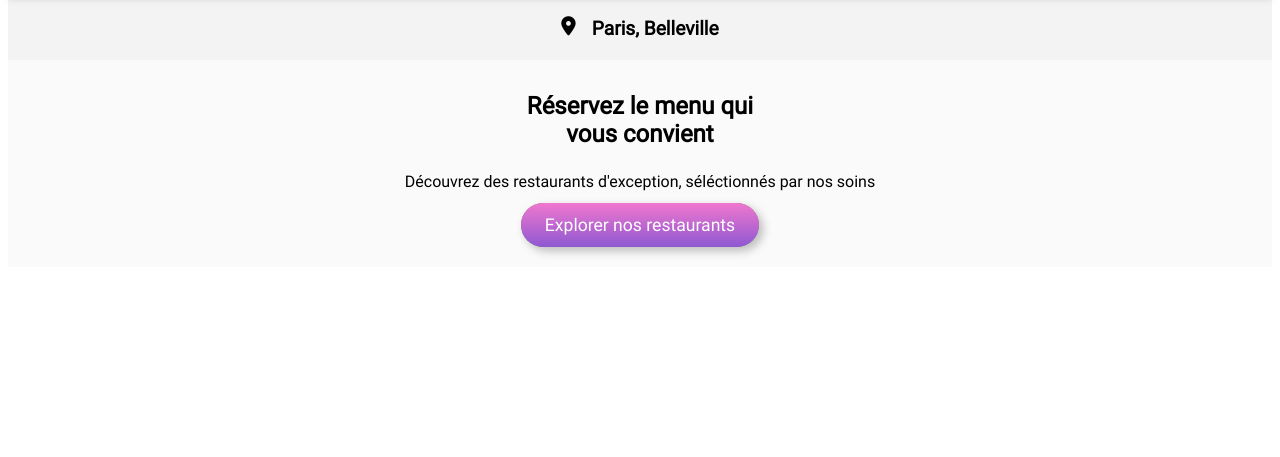
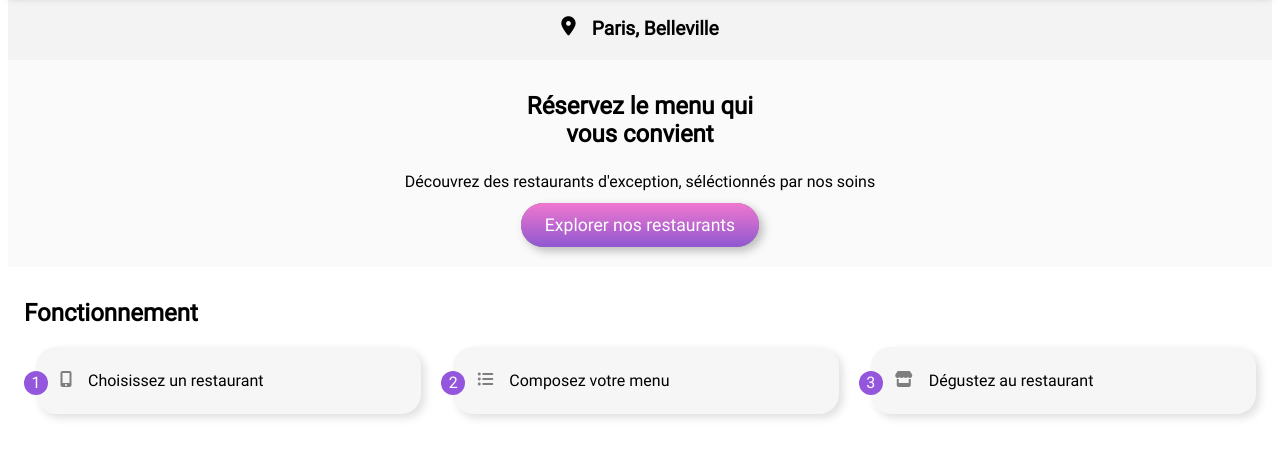
Before and after one commit to BoogieBack1/HichamZGHIGHAD_3_10022022, a website: page index.html in a window 1280 px wide. Shown: the part 81-538 px from the top of the page. Drawn offline with Linux system fonts and the light colour scheme.

Commit message:
ajout img file

```diff
--- a/index.html
+++ b/index.html
@@ -30,6 +30,25 @@
          <a class="hero__btn">
            Explorer nos restaurants
          </a>
+      </section>
+      <section class="tuto">
+         <div class="container">
+           <h2 class="tuto__title">Fonctionnement</h2>
+           <ol class="tuto__steps">
+             <li class="tuto__step">
+               <i class="tuto__icon fas fa-mobile-alt"></i>
+               <span class="text">Choisissez un restaurant</span>
+             </li>
+             <li class="tuto__step">
+               <i class="tuto__icon fas fa-list-ul"></i>
+               <span class="text">Composez votre menu</span>
+             </li>
+             <li class="tuto__step">
+               <i class="tuto__icon fas fa-store"></i>
+               <span class="text">Dégustez au restaurant</span>
+             </li>
+           </ol>
+         </div>
        </section>
 
    </main>
--- a/scss/main.scss
+++ b/scss/main.scss
@@ -52,3 +52,70 @@
     @include button(primary);
   }
 }
+
+.tuto {
+  padding: ( $appPadding + 1rem ) $appPadding;
+
+  &__title {
+    margin-top: 0;
+  }
+
+  &__steps {
+    margin: 0;
+    padding: 0;
+    list-style: none;
+    counter-reset: compteListe;
+
+    @media (min-width:64rem) {
+      display: flex;
+    }
+  }
+
+  &__step {
+    padding: 1.5rem;
+    margin: 1rem 0 1rem 0.75rem;
+    box-shadow: 0.25rem 0.25rem 0.5rem rgba(0, 0, 0, 0.125);
+    border-radius: 1.25rem;
+    background-color: #f6f6f6;
+    display: flex;
+    position: relative;
+
+    @media (min-width:64rem) {
+      flex: 1;
+      margin: 0;
+      margin-left: 2rem;
+
+      &:first-child {
+        margin-left: 0.75rem;
+      }
+    }
+
+    &:first-child {
+      margin-top: 0;
+    }
+
+    &:last-child {
+      margin-bottom: 0;
+    }
+
+    &::before {
+      counter-increment: compteListe 1;
+      content: counter(compteListe) " ";
+      background: $color-primary;
+      height: 1.5rem;
+      width: 1.5rem;
+      border-radius: 100px;
+      display: flex;
+      justify-content: center;
+      align-items: center;
+      color: white;
+      position: absolute;
+      left: -0.75rem;
+    }
+  }
+
+  &__icon {
+    margin-right: 1rem;
+    color: #7e7e7e;
+  }
+}
```
Also changed, not shown: style.css, 1 other file.
